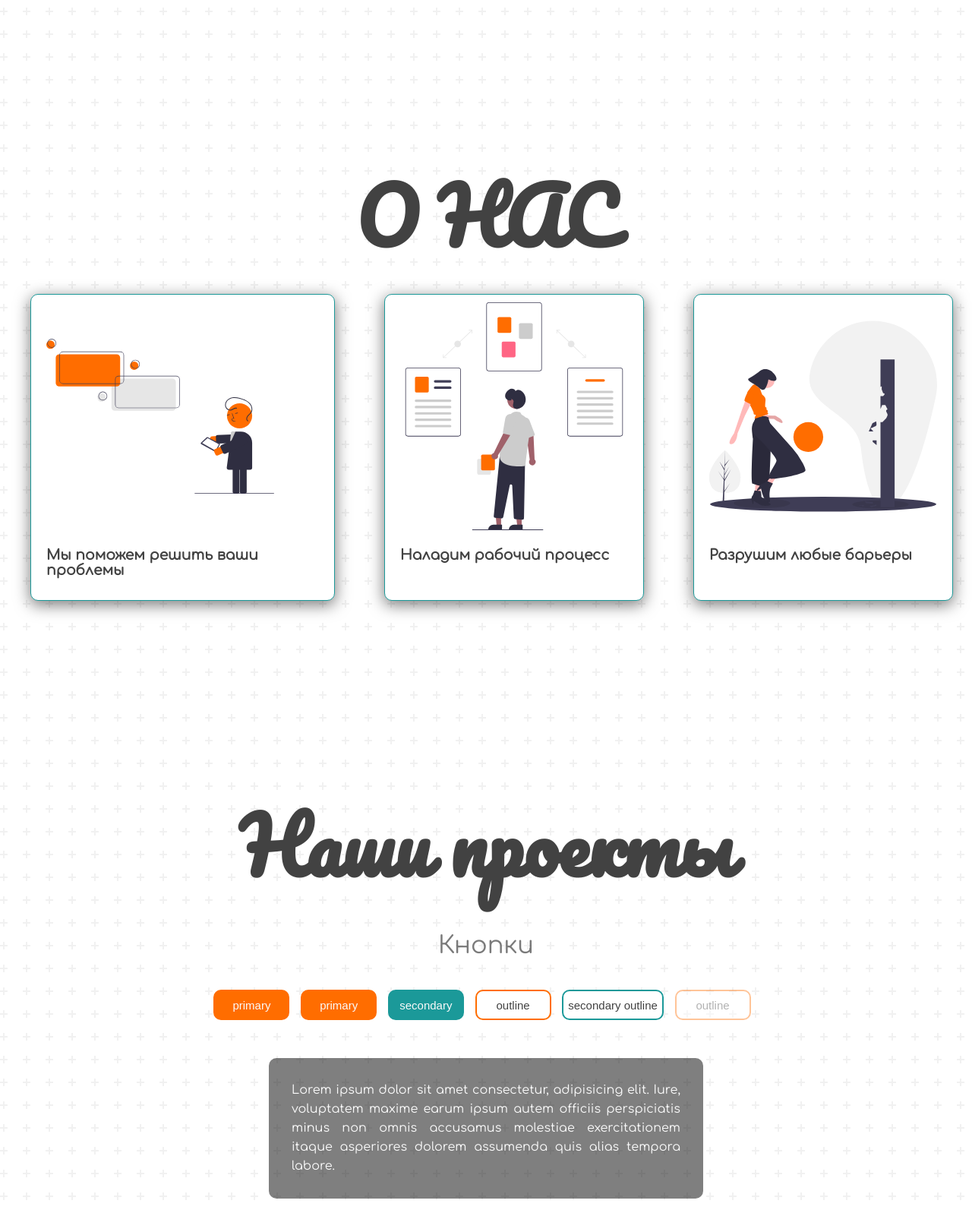
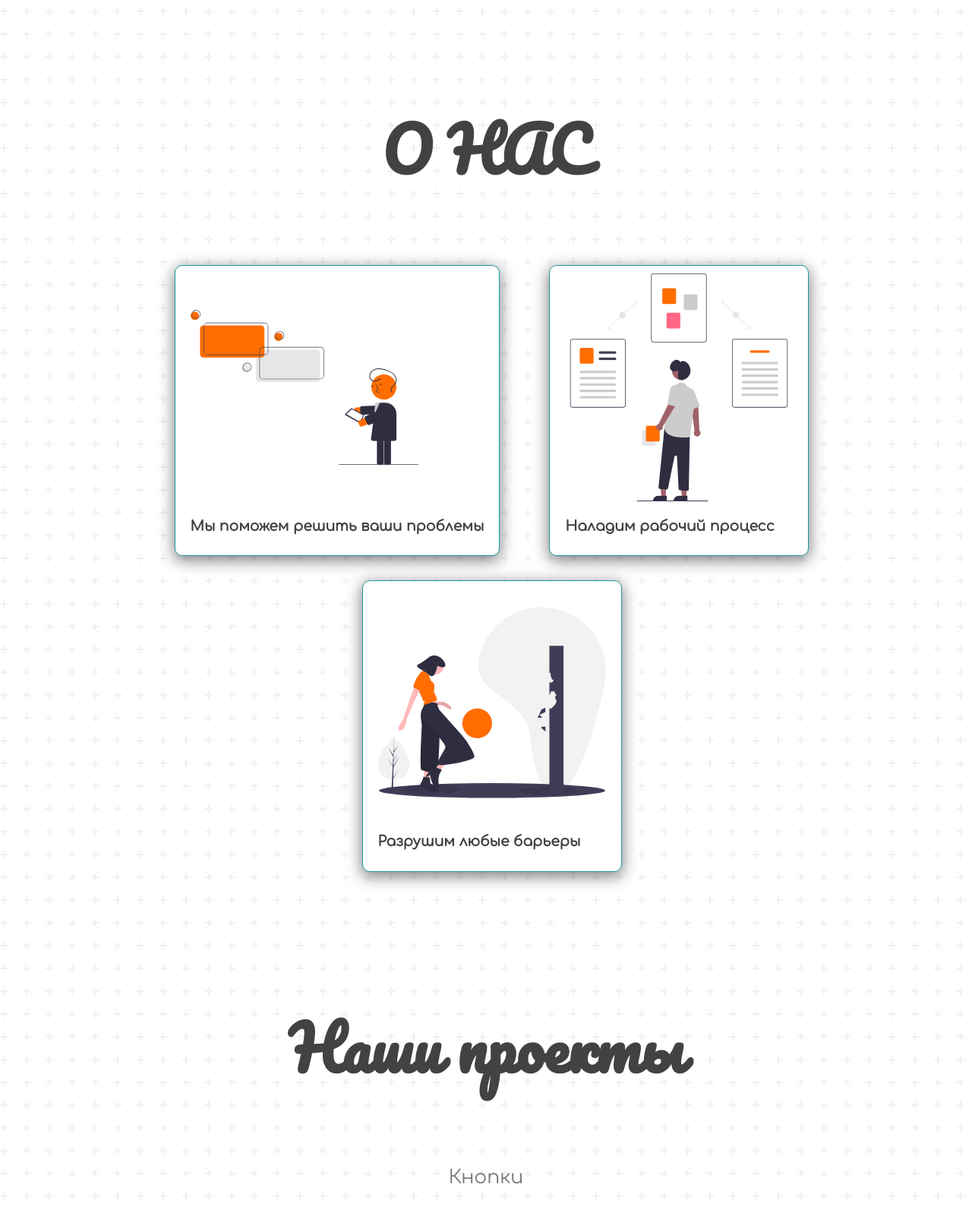
Before and after one commit to git-dmitriy/js-sketches, a plain HTML site: page dark-light-mode/index.html in a window 1280 px wide. Shown: the part 740-2337 px from the top of the page at 76% size. Drawn offline with nearby package versions, Linux system fonts and the light colour scheme.

Commit message:
Add responsiveness

```diff
--- a/dark-light-mode/style.css
+++ b/dark-light-mode/style.css
@@ -48,7 +48,6 @@ section {
 
 h1 {
   font-size: 100px;
-  margin-bottom: 0;
   font-family: 'Pacifico', cursive;
 }
 
@@ -96,6 +95,7 @@ a:focus {
 
 .about-container {
   display: flex;
+  flex-wrap: wrap;
 }
 
 .image-container {
@@ -267,3 +267,25 @@ input:checked + .slider::before {
   font-size: 30px;
   margin-right: 5px;
 }
+
+@media (max-width: 1325px) {
+  h1 {
+    font-size: 80px;
+  }
+  h2 {
+    font-size: 25px;
+  }
+  .about-container {
+    justify-content: center;
+  }
+  .social-icons,
+  .buttons {
+    display: flex;
+    flex-wrap: wrap;
+    justify-content: center;
+  }
+  button {
+    display: block;
+    margin-bottom: 10px;
+  }
+}
```
